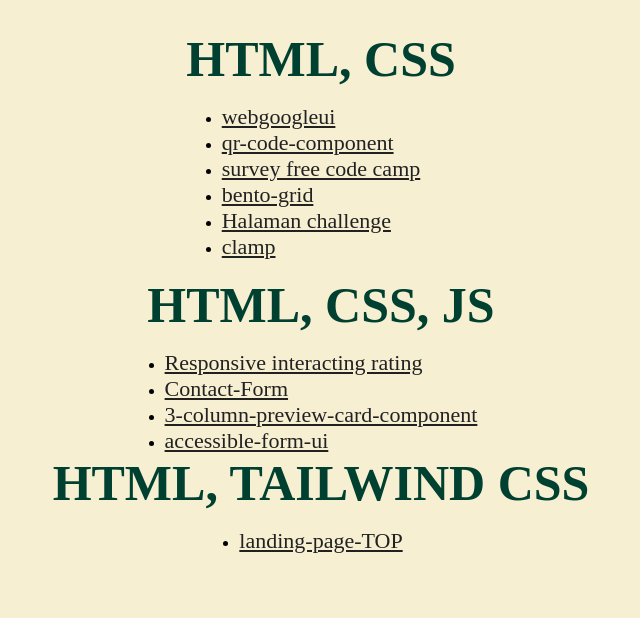
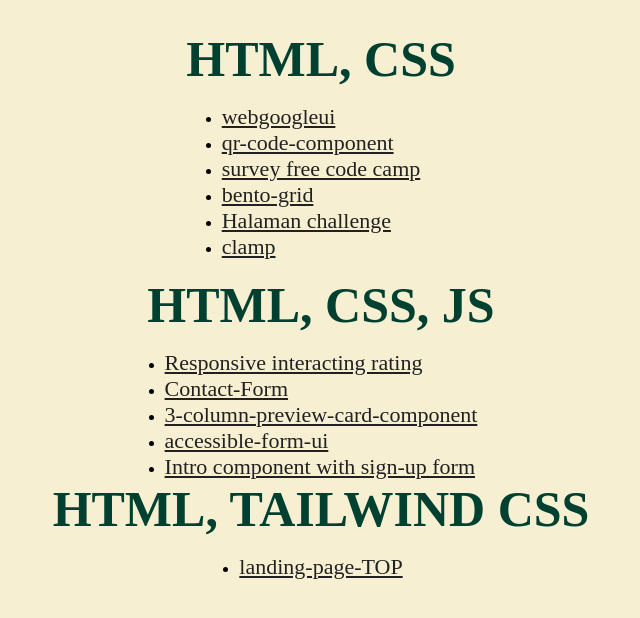
Before and after one commit to zesciati/zak-link-portfolio, a plain HTML site: page index.html in a window 1280 px wide. Shown: the whole page, without its empty margins (319-959 px from the left). Drawn offline with Linux system fonts and the light colour scheme.

Commit message:
Intro component with sign-up form

```diff
--- a/index.html
+++ b/index.html
@@ -26,6 +26,7 @@
         <li><a href="https://contact-form-js.pages.dev/" target="_blank">Contact-Form</a></li>
         <li><a href="https://3-column-preview-card-component-dx7.pages.dev/" target="_blank">3-column-preview-card-component</a></li>
         <li><a href="https://accessible-form-ui.pages.dev/" target="_blank">accessible-form-ui</a></li>
+        <li><a href="https://intro-component-with-sign-up-form-7h1.pages.dev/" target="_blank">Intro component with sign-up form</a></li>
       </ul>
 
       <h1>HTML, TAILWIND CSS</h1>
```
